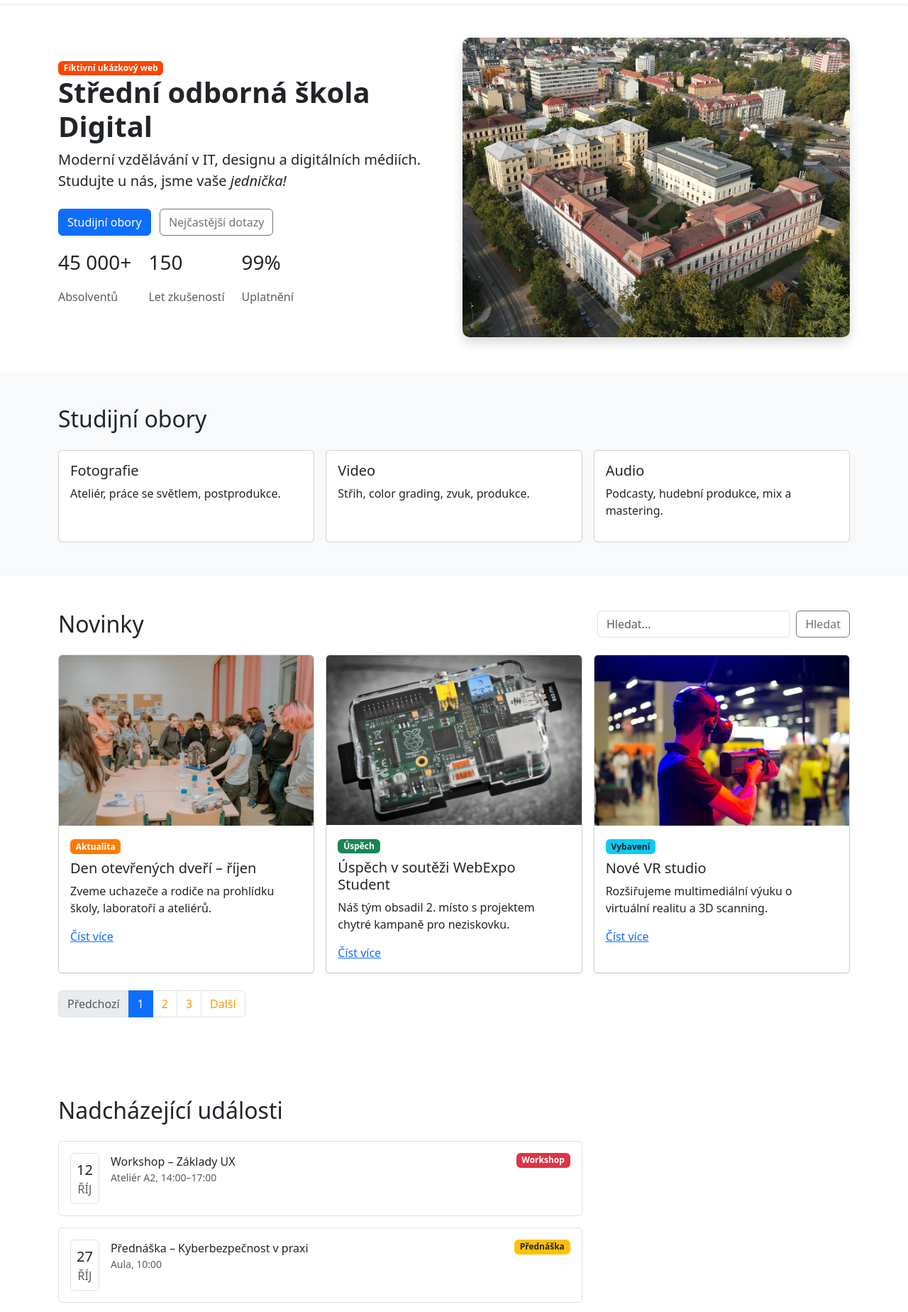
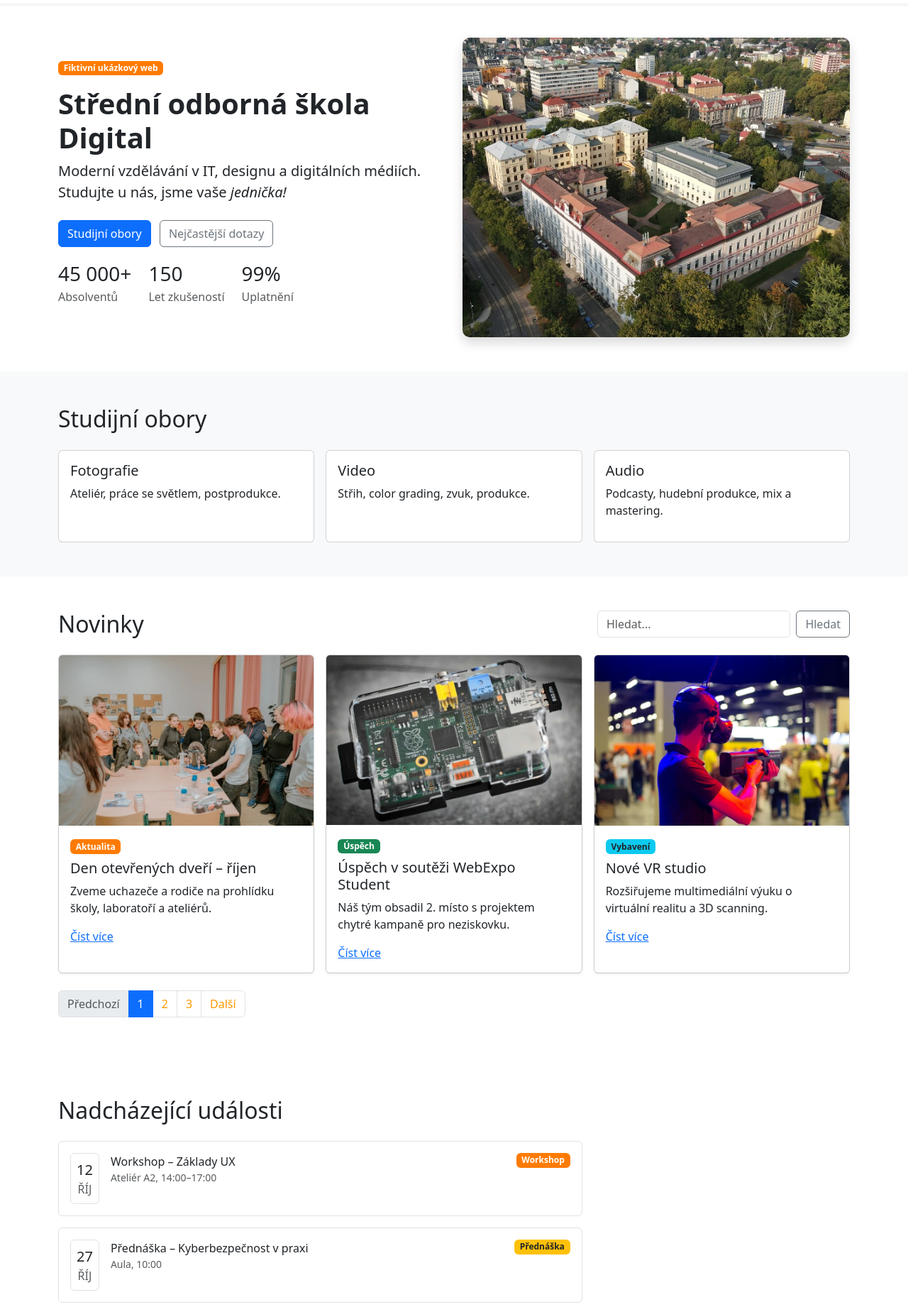
Before and after one commit to pslib-cz/2025-p2a-web-bootstrap-school-OndrejTuma0, a website built with Vite: page index.html in a window 1280 px wide. Shown: the part 51-1899 px from the top of the page at 71% size. Built offline with nearby package versions, Linux system fonts and the light colour scheme; files whose address does not match are found by name.

Commit message:
update 2

```diff
--- a/index.html
+++ b/index.html
@@ -41,15 +41,15 @@
     <div class="container">
       <div class="row align-items-center">
         <div class="col-lg-6">
-          <span class="badge" style="background-color: orangered;">Fiktivní ukázkový web</span>
+          <span class="badge mb-3" style="background-color: rgb(255, 123, 0);">Fiktivní ukázkový web</span>
           <h1 class="display-6 fw-bold">Střední odborná škola Digital</h1>
           <p class="lead mb-4">Moderní vzdělávání v IT, designu a digitálních médiích. Studujte u nás, jsme vaše <em>jednička!</em></p>
           <a href="#obory" class="btn btn-primary mb-3">Studijní obory</a>
           <a href="#dotazy" class="btn btn-outline-secondary ms-2 mb-3">Nejčastější dotazy</a>
           <div class="meta d-flex gap-4 small">
-            <div><p class="fs-3 fw-medium">45 000+</p><p class="fs-6 text-muted">Absolventů</p></div>
-            <div><p class="fs-3 fw-medium">150</p><p class="fs-6 text-muted">Let zkušeností</p></div>
-            <div><p class="fs-3 fw-medium">99%</p><p class="fs-6 text-muted">Uplatnění</p></div>
+            <div><p class="fs-3 fw-medium mb-0">45 000+</p><p class="fs-6 text-muted">Absolventů</p></div>
+            <div><p class="fs-3 fw-medium mb-0">150</p><p class="fs-6 text-muted">Let zkušeností</p></div>
+            <div><p class="fs-3 fw-medium mb-0">99%</p><p class="fs-6 text-muted">Uplatnění</p></div>
           </div>
         </div>
         <div class="col-lg-6 mt-4 mt-lg-0">
@@ -168,7 +168,7 @@
               <div class="event-title fw-medium">Workshop – Základy UX</div>
               <div class="text-muted small">Ateliér A2, 14:00–17:00</div>
             </div>
-            <span class="badge bg-danger">Workshop</span>
+            <span class="badge" style="background-color: rgb(255, 123, 0);">Workshop</span>
           </div>
           <div class="event-card d-flex align-items-start p-3 bg-white rounded mb-3 border">
             <div class="date-box text-center me-3 border rounded p-2">
@@ -375,10 +375,8 @@
         </div>
         <div class="col-md-3">
           <h6>Odběr novinek</h6>
-          <form class="d-flex">
-            <input type="email" class="form-control me-2" placeholder="Váš e-mail">
-            <button class="btn btn-primary">Odebírat</button>
-          </form>
+          <input type="email" class="form-control me-2 mb-2" placeholder="Váš e-mail">
+          <button class="btn btn-primary w-100">Odebírat</button>
           <div class="mt-3">
             <a href="#" class="me-2 text-secondary"><small>Instagram</small></a>
             <a href="#" class="me-2 text-secondary"><small>YouTube</small></a>
```
